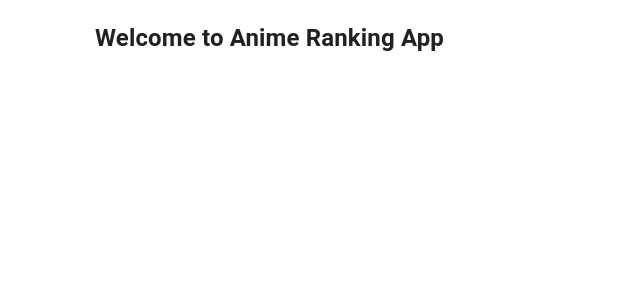
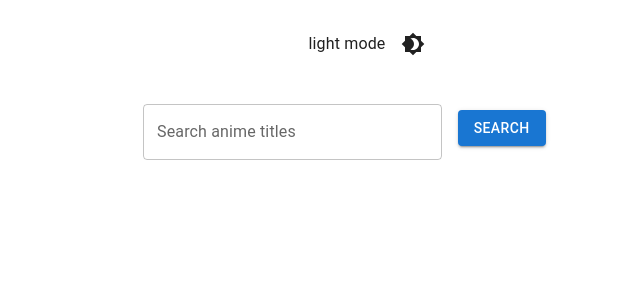
Before and after one commit to micsparre/anime-ranking, a React (Create React App) app in the folder frontend/: page / in a window 1280 px wide. Shown: the top 300 px of the page, without its empty margins (269-909 px from the left). Built offline with nearby package versions, Linux system fonts and the light colour scheme.

Commit message:
added light / dark mode button and improved styling for list items

```diff
--- a/frontend/package.json
+++ b/frontend/package.json
@@ -6,6 +6,7 @@
     "@babel/plugin-proposal-private-property-in-object": "^7.21.11",
     "@emotion/react": "^11.11.1",
     "@emotion/styled": "^11.11.0",
+    "@mui/icons-material": "^5.14.8",
     "@mui/material": "^5.14.8",
     "@testing-library/jest-dom": "^5.17.0",
     "@testing-library/react": "^13.4.0",
--- a/frontend/src/App.tsx
+++ b/frontend/src/App.tsx
@@ -2,22 +2,31 @@
 
 import React from 'react';
 import { BrowserRouter as Router, Route, Routes } from 'react-router-dom';
-import { HomePage, RankingsPage, RecommendationsPage } from './components';
+import { RankingsPage, RecommendationsPage } from './components';
 import Container from '@mui/material/Container';
+import CssBaseline from '@mui/material/CssBaseline';
+import { ThemeProvider } from '@mui/material/styles';
+import { themeLight, themeDark, ToggleTheme } from './theme';
+import useMediaQuery from '@mui/material/useMediaQuery';
 
 function App() {
+  const [light, setLight] = React.useState(!useMediaQuery('(prefers-color-scheme: dark)'));
   return (
+    <ThemeProvider theme={light ? themeLight : themeDark}>
+      <CssBaseline />
       <Router>
         <Container maxWidth="sm">
+        {/* <Button onClick={() => setLight((prev) => !prev)}>Toggle Theme</Button> */}
+          <ToggleTheme light={light} setLight={setLight}/>
           <main>
             <Routes>
-            <Route path="/" element={<HomePage />} />
-            <Route path="/rankings" element={<RankingsPage />} />
+              <Route path="/" element={<RankingsPage />} />
               <Route path="/recommendations" element={<RecommendationsPage />} />
             </Routes>
           </main>
         </Container>
       </Router>
+    </ThemeProvider>
   );
 }
 
--- a/frontend/src/components/Home.tsx
+++ /dev/null
@@ -1,11 +0,0 @@
-import React from 'react';
-
-const Home: React.FC = () => {
-    return (
-      <div>
-        {/* Add your home page content here */}
-      </div>
-    );
-};
-
-export default Home;
--- a/frontend/src/components/HomePage.tsx
+++ /dev/null
@@ -1,13 +0,0 @@
-import React from "react";
-import Home from "./Home";
-
-const HomePage: React.FC = () => {
-    return (
-      <div>
-        <h2>Welcome to Anime Ranking App</h2>
-        <Home />
-      </div>
-    );
-};
-
-export default HomePage;
--- a/frontend/src/components/ItemList.tsx
+++ b/frontend/src/components/ItemList.tsx
@@ -1,9 +1,10 @@
-import React from 'react';
+import React, { useState } from 'react';
 import axios from 'axios';
 import { Title } from '../api/ApiTypes';
 import List from '@mui/material/List';
-import ListItem from '@mui/material/ListItem';
-import ListItemText from '@mui/material/ListItemText';
+import CircularProgress from '@mui/material/CircularProgress';
+import Box from '@mui/material/Box';
+import SelectedListItem from './SelectedListItem';
 
 interface ItemListProps {
   items: Title[];
@@ -12,43 +13,41 @@ interface ItemListProps {
 }
 
 const ItemList: React.FC<ItemListProps> = ({ items, loading, setLoading }) => {
-
-  const onItemClick = (item: Title) => {
-    // Construct the URL for your Django API
+  const [selectedIndex, setSelectedIndex] = useState(-1);
+  const onItemClick = (item: Title, index : number) => {
     const apiUrl = `https://anime-ranking.onrender.com/api/create_title`;
     const itemData = { media_id: item.id, title: item.title };
+    setSelectedIndex(index);
 
-    setLoading(true);
-
-    // Make a GET request to fetch details of the clicked item
     axios
       .post(apiUrl, itemData)
       .then((response) => {
         // Handle the response data as needed
         console.log('Item created:', response.data);
-
-        // You can update your UI or state with the item details if necessary
-        // For example, you can set the details in a state variable and render them in your component
       })
       .catch((error) => {
         console.error('Error fetching item created details:', error);
-      })
-      .finally(() => {
-        setLoading(false);
       });
   };
 
   return (
     loading ? (
-      <p>Loading...</p>
+      <CircularProgress />
     ) : (
-      <List>
-        {items.map((item: Title) => (
-          <ListItem key={item.id} onClick={() => onItemClick(item)}>
-            <ListItemText primary={item.title} />
-          </ListItem>
-        ))}
-      </List>
+      <Box sx={{ width: '100%', maxWidth: 360 }}>
+        <List>
+          {items.map((item: Title, index: number) => (
+              <SelectedListItem
+                selectedIndex={selectedIndex}
+                handleListItemClick={onItemClick}
+                key={item.id}
+                itemIndex={index}
+                item={item}
+              />
+            )
+          )}
+        </List>
+      </Box>
     )
   );
 };
--- /dev/null
+++ b/frontend/src/components/SelectedListItem.tsx
@@ -0,0 +1,29 @@
+import * as React from 'react';
+import ListItemButton from '@mui/material/ListItemButton';
+import ListItemText from '@mui/material/ListItemText';
+import { Title } from '../api/ApiTypes';
+import Divider from '@mui/material/Divider';
+
+interface SelectedListItemProps {
+    selectedIndex: number;
+    handleListItemClick: (item: Title, index: number) => void;
+    itemIndex: number;
+    item: Title;
+}
+
+const SelectedListItem: React.FC<SelectedListItemProps> = ({selectedIndex, handleListItemClick, itemIndex, item}) => {
+  return (
+        <div>
+        <ListItemButton
+          selected={selectedIndex === itemIndex}
+          onClick={() => handleListItemClick(item, itemIndex)}
+        >
+            <ListItemText primary={item.title} />
+        </ListItemButton>
+        <Divider component="li" />
+        </div>
+
+  );
+};
+
+export default SelectedListItem;
--- a/frontend/src/components/index.tsx
+++ b/frontend/src/components/index.tsx
@@ -1,3 +1,2 @@
 export { default as RankingsPage } from './RankingsPage';
 export { default as RecommendationsPage } from './RecommendationsPage';
-export { default as HomePage } from './HomePage';
--- a/frontend/src/index.tsx
+++ b/frontend/src/index.tsx
@@ -3,18 +3,12 @@ import ReactDOM from 'react-dom/client';
 import './index.css';
 import App from './App';
 import reportWebVitals from './reportWebVitals';
-import CssBaseline from '@mui/material/CssBaseline';
-import { ThemeProvider } from '@mui/material/styles';
-import theme from './theme';
 
 const rootElement = document.getElementById('root');
 const root = ReactDOM.createRoot(rootElement!);
+
 root.render(
-  <ThemeProvider theme={theme}>
-    {/* CssBaseline kickstart an elegant, consistent, and simple baseline to build upon. */}
-    <CssBaseline />
     <App />
-  </ThemeProvider>,
 );
 
 // If you want to start measuring performance in your app, pass a function
--- a/frontend/src/theme.ts
+++ /dev/null
@@ -1,19 +0,0 @@
-import { createTheme } from '@mui/material/styles';
-import { red } from '@mui/material/colors';
-
-// A custom theme for this app
-const theme = createTheme({
-  palette: {
-    primary: {
-      main: '#556cd6',
-    },
-    secondary: {
-      main: '#19857b',
-    },
-    error: {
-      main: red.A400,
-    },
-  },
-});
-
-export default theme;
--- /dev/null
+++ b/frontend/src/theme.tsx
@@ -0,0 +1,47 @@
+import React from 'react';
+import { useTheme, createTheme } from '@mui/material/styles';
+import Box from '@mui/material/Box';
+import IconButton from '@mui/material/IconButton';
+import Brightness4Icon from '@mui/icons-material/Brightness4';
+import Brightness7Icon from '@mui/icons-material/Brightness7';
+
+const themeLight = createTheme({
+  palette: {
+    mode: 'light',
+  }
+});
+
+const themeDark = createTheme({
+  palette: {
+    mode: 'dark',
+  }
+});
+
+interface ToggleThemeProps {
+  light: boolean;
+  setLight: React.Dispatch<React.SetStateAction<boolean>>;
+}
+
+const ToggleTheme: React.FC<ToggleThemeProps> = ({light, setLight}) => {
+  const theme = useTheme();
+  return (
+    <Box
+      sx={{
+        display: 'flex',
+        width: '100%',
+        alignItems: 'center',
+        justifyContent: 'center',
+        bgcolor: 'background.default',
+        color: 'text.primary',
+        borderRadius: 1,
+        p: 3,
+      }}
+    >
+      {theme.palette.mode} mode
+      <IconButton sx={{ ml: 1 }} onClick={() => setLight(!light)} color="inherit">
+        {theme.palette.mode === 'dark' ? <Brightness7Icon /> : <Brightness4Icon />}
+      </IconButton>
+    </Box>
+  );
+}
+export { themeLight, themeDark, ToggleTheme };
```
Also changed, not shown: 1 other file (tests, documents, lock files or other folders). Lines whose indentation alone changed are shown as unchanged.
